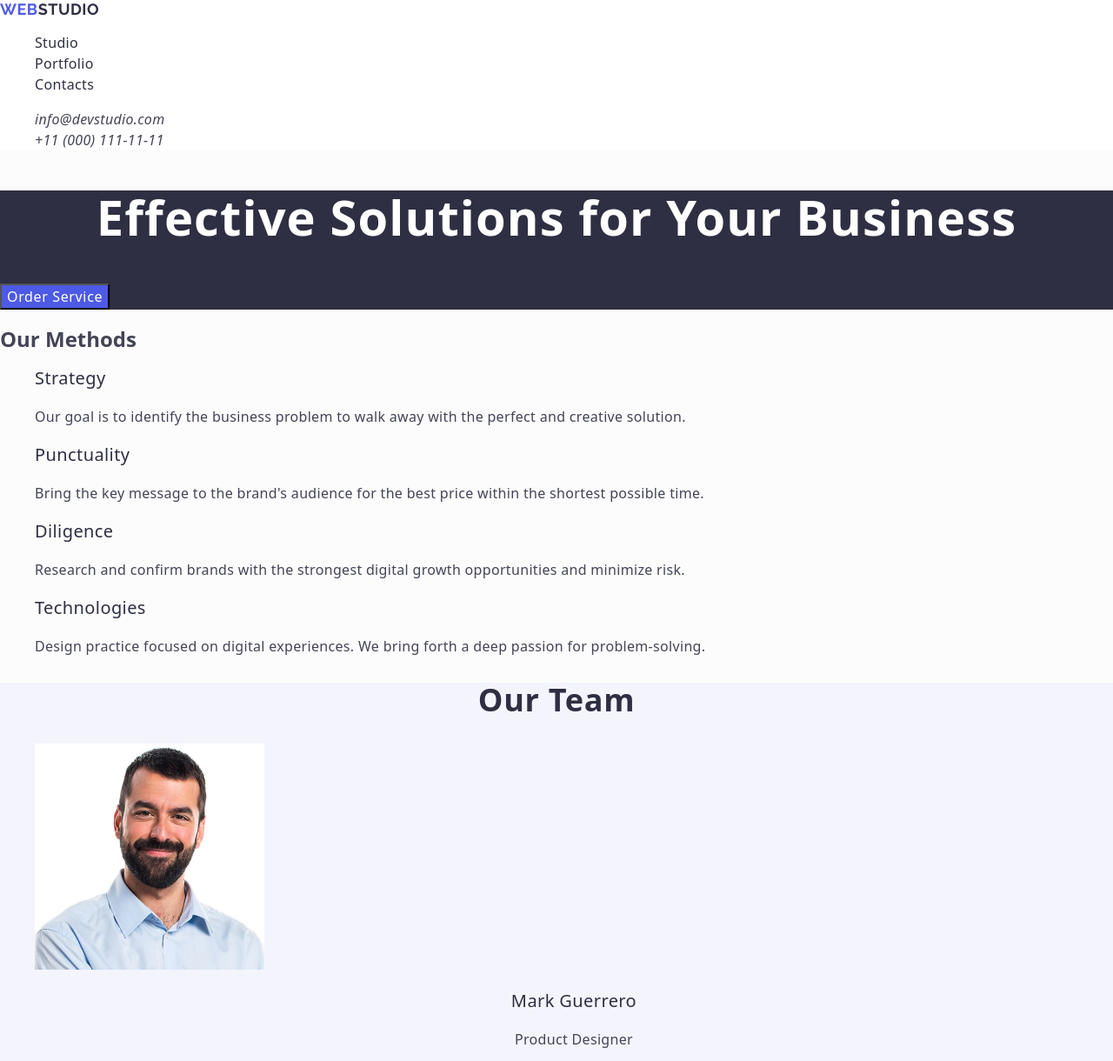
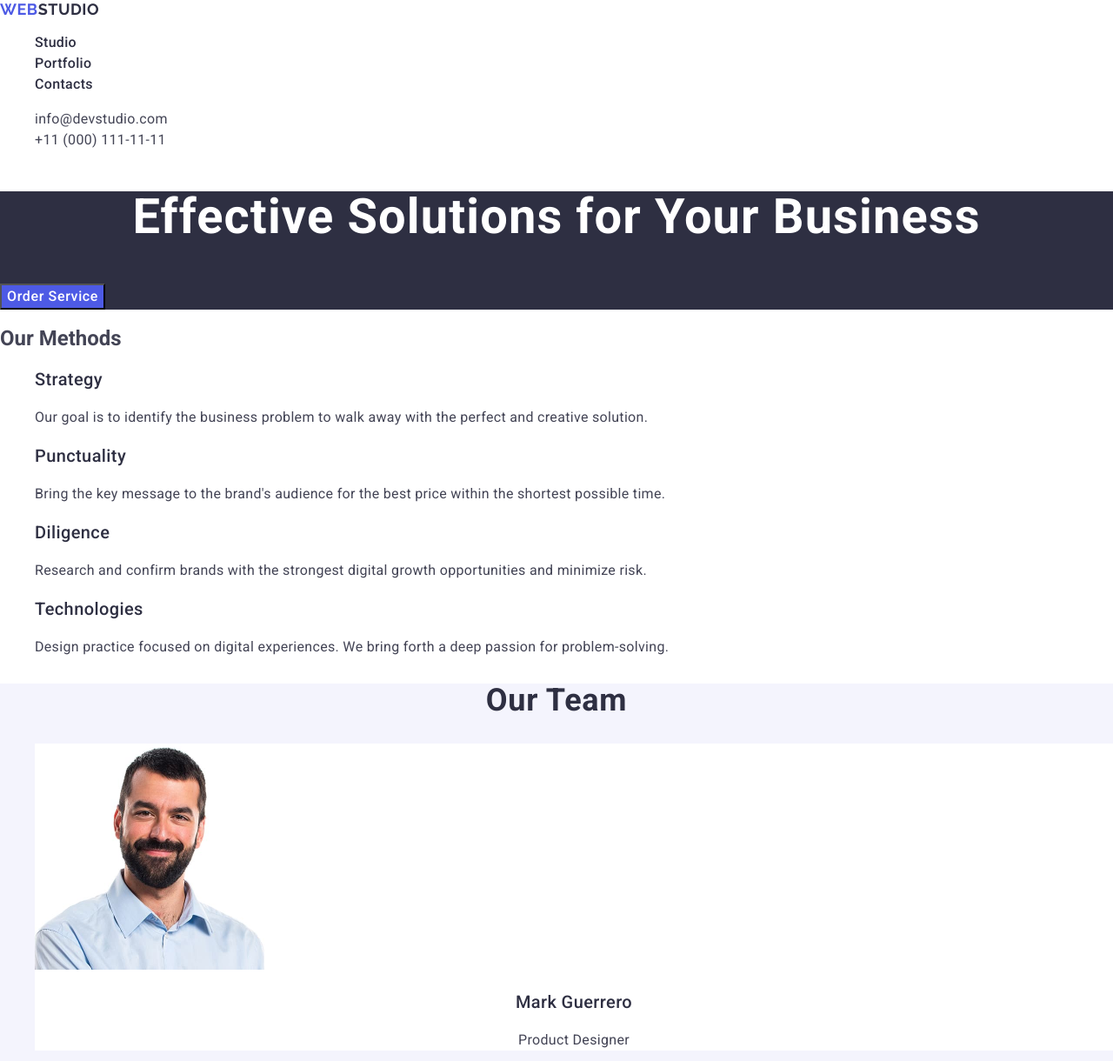
Before and after one commit to Wiktor-Bruy/goit-markup-hw-02, a plain HTML site: page index.html in a window 1280 px wide. Shown: the top 1220 px of the page at 87% size. Drawn offline with nearby package versions, Linux system fonts and the light colour scheme.

Commit message:
second update css

```diff
--- a/css/styles.css
+++ b/css/styles.css
@@ -1,7 +1,7 @@
 /*Global style*/
 body {
-  background-color: #fcfcfc;
-  font-family: "Roboto", "Arial" sans-serif;
+  background-color: #ffffff;
+  font-family: "Roboto", sans-serif;
   color: #434455;
 }
 a {
@@ -21,7 +21,7 @@ ul {
   font-family: "Raleway", sans-serif;
   font-weight: 700;
   font-size: 18px;
-  line-height: 1.16667;
+  line-height: 1.17;
   letter-spacing: 0.03em;
 }
 .logo-top {
@@ -35,10 +35,13 @@ ul {
 }
 .link-nav:hover,
 .link-nav:focus {
-  color: #4d5ae5;
+  color: #404bbf;
 }
 .link-nav:active {
   text-decoration: underline;
+}
+.contakt {
+  font-style: normal;
 }
 .link-addres {
   color: #434455;
@@ -47,7 +50,7 @@ ul {
 }
 .link-addres:hover,
 .link-addres:focus {
-  color: #4d5ae5;
+  color: #404bbf;
 }
 
 /*Section-1*/
@@ -58,11 +61,12 @@ ul {
   font-weight: 700;
   font-size: 56px;
   color: #ffffff;
-  line-height: 1.07143;
+  line-height: 1.07;
   letter-spacing: 0.02em;
   text-align: center;
 }
 .top-but {
+  font-family: "Roboto", sans-serif;
   cursor: pointer;
   background-color: #4d5ae5;
   font-weight: 500;
@@ -77,10 +81,11 @@ ul {
 
 /*Global settings titles and captions and Section-2*/
 .sec-title {
+  text-transform: capitalize;
   color: #2e2f42;
   font-weight: 700;
   font-size: 36px;
-  line-height: 1.11111;
+  line-height: 1.11;
   letter-spacing: 0.02em;
   text-align: center;
 }
@@ -100,6 +105,9 @@ ul {
 .team {
   background-color: #f4f4fd;
 }
+.mark {
+  background-color: #ffffff;
+}
 .team .text-title {
   text-align: center;
 }
--- a/index.html
+++ b/index.html
@@ -24,13 +24,13 @@
           >Web<span class="logo-top">Studio</span></a
         >
         <ul>
-          <li><a class="link-nav" href="">Studio</a></li>
+          <li><a class="link-nav" href="./index.html">Studio</a></li>
           <li><a class="link-nav" href="">Portfolio</a></li>
           <li><a class="link-nav" href="">Contacts</a></li>
         </ul>
       </nav>
 
-      <address>
+      <address class="contakt">
         <ul>
           <li>
             <a class="link-addres" href="mailto:info@devstudio.com"
@@ -89,7 +89,7 @@
       <section class="team">
         <h2 class="sec-title">Our Team</h2>
         <ul>
-          <li>
+          <li class="mark">
             <img
               src="./images/Mark.jpg"
               alt="Photo Mark Guerrero"
@@ -151,7 +151,7 @@
               alt="Meditaion App Image"
               width="360"
             />
-            <h3 class="text-title">Meditaion App</h3>
+            <h3 class="text-title">Meditation App</h3>
             <p class="text">App</p>
           </li>
           <li>
```
